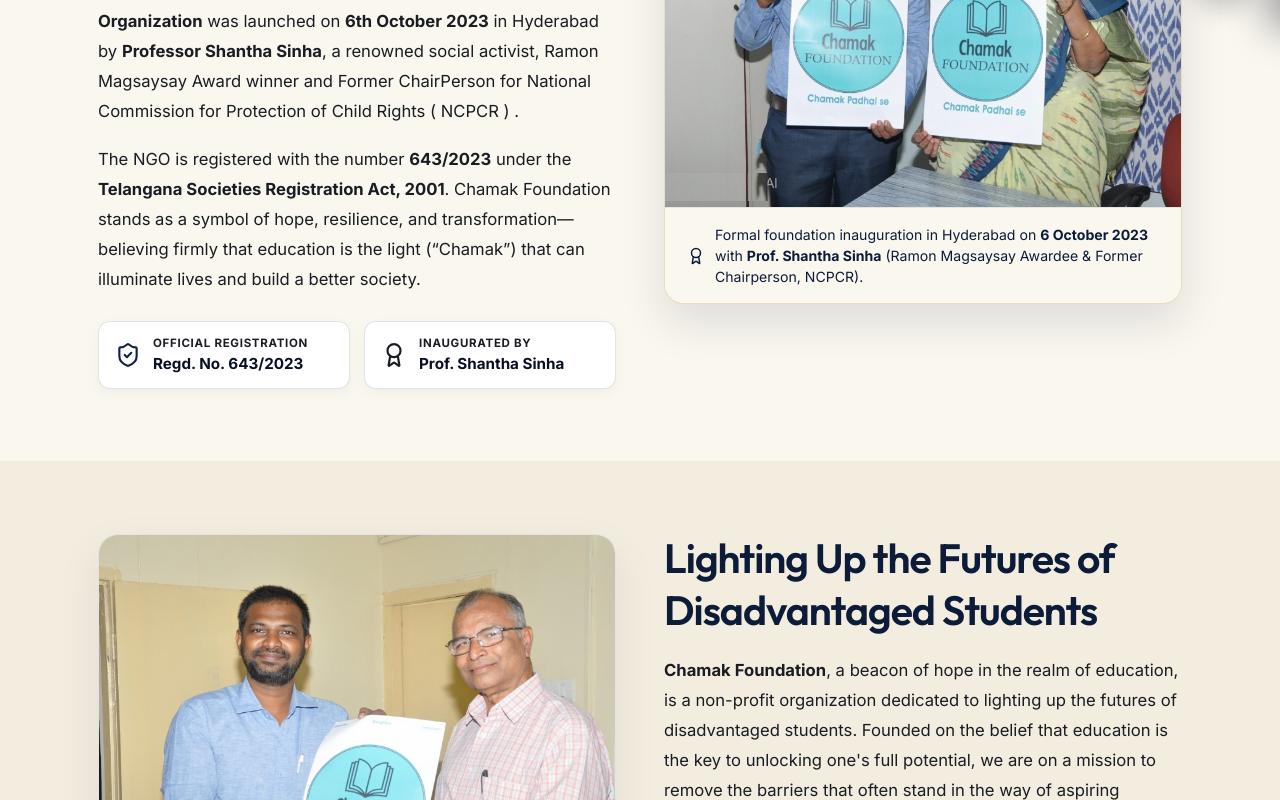
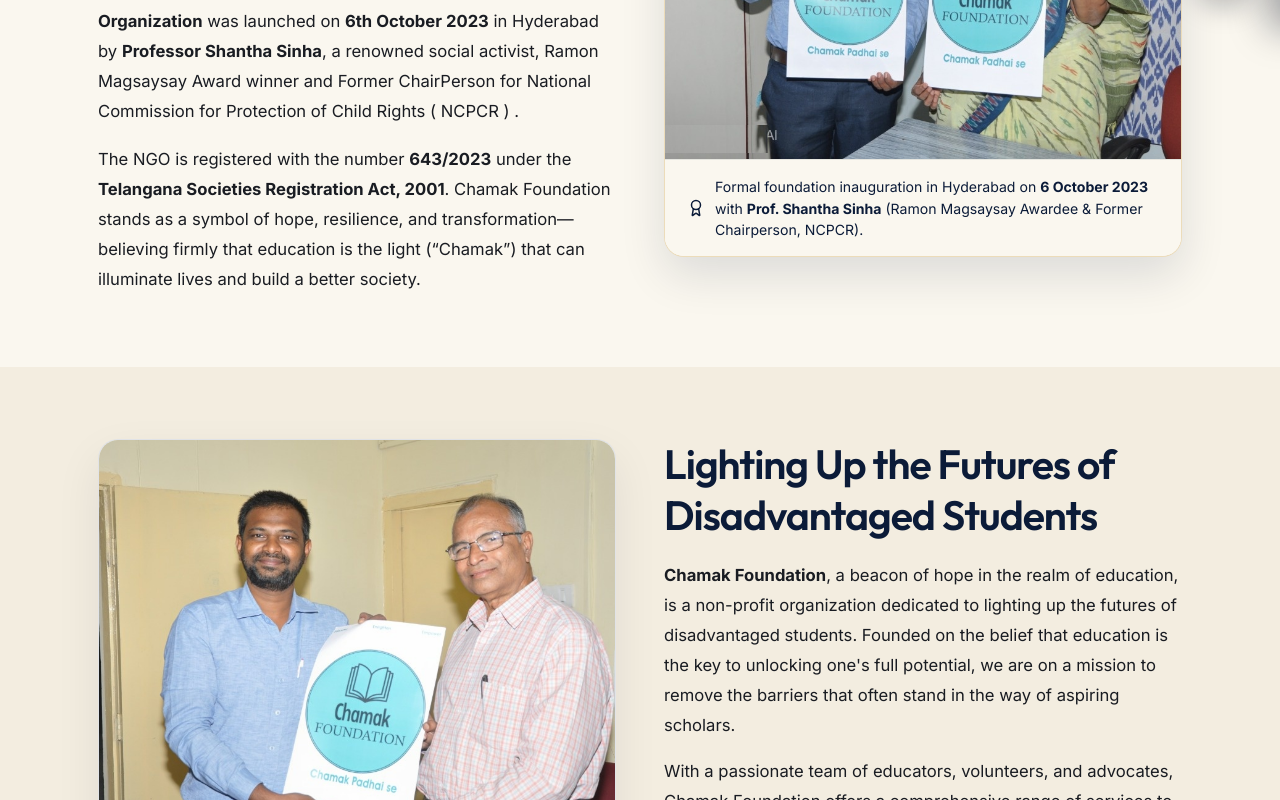
Before and after one commit to SAIKRISHNACHANDA/chamakfoundation.org, a Next.js app: page /about in a window 1280 px wide. Shown: the part 772-1572 px from the top of the page. Built offline with nearby package versions, Linux system fonts and the light colour scheme.

Commit message:
content(about, sdg): remove duplicate registration/launch badges and Link 01-03 pills

```diff
--- a/src/app/about/page.js
+++ b/src/app/about/page.js
@@ -4,7 +4,6 @@ import PageHero from "@/components/PageHero";
 import {
   Sparkles,
   ArrowRight,
-  ShieldCheck,
   Award,
 } from "lucide-react";
 
@@ -70,58 +69,9 @@ export default function AboutPage() {
                 <strong>Chamak Foundation (Chamak Padhai Se) Non-Profit Organization</strong> was launched on <strong>6th October 2023</strong> in Hyderabad by <strong>Professor Shantha Sinha</strong>, a renowned social activist, Ramon Magsaysay Award winner and Former ChairPerson for National Commission for Protection of Child Rights ( NCPCR ) .
               </p>
 
-              <p style={{ color: "var(--ink-700)", lineHeight: 1.8, fontSize: "1.04rem", marginBottom: "26px" }}>
+              <p style={{ color: "var(--ink-700)", lineHeight: 1.8, fontSize: "1.04rem", marginBottom: 0 }}>
                 The NGO is registered with the number <strong>643/2023</strong> under the <strong>Telangana Societies Registration Act, 2001</strong>. Chamak Foundation stands as a symbol of hope, resilience, and transformation—believing firmly that education is the light (&ldquo;Chamak&rdquo;) that can illuminate lives and build a better society.
               </p>
-
-              {/* Registration & Launch Badges */}
-              <div style={{ display: "grid", gridTemplateColumns: "repeat(auto-fit, minmax(220px, 1fr))", gap: "14px" }}>
-                <div
-                  style={{
-                    display: "flex",
-                    alignItems: "center",
-                    gap: "12px",
-                    background: "#ffffff",
-                    border: "1px solid rgba(11,27,56,0.12)",
-                    borderRadius: "12px",
-                    padding: "12px 16px",
-                    boxShadow: "0 4px 14px rgba(11,27,56,0.04)",
-                  }}
-                >
-                  <ShieldCheck size={26} style={{ color: "var(--navy-800)", flexShrink: 0 }} />
-                  <div>
-                    <div style={{ fontSize: "0.72rem", textTransform: "uppercase", letterSpacing: "0.06em", color: "var(--gold-700)", fontWeight: 700 }}>
-                      Official Registration
-                    </div>
-                    <div style={{ fontSize: "0.95rem", fontWeight: 800, color: "var(--navy-950)" }}>
-                      Regd. No. 643/2023
-                    </div>
-                  </div>
-                </div>
-
-                <div
-                  style={{
-                    display: "flex",
-                    alignItems: "center",
-                    gap: "12px",
-                    background: "#ffffff",
-                    border: "1px solid rgba(11,27,56,0.12)",
-                    borderRadius: "12px",
-                    padding: "12px 16px",
-                    boxShadow: "0 4px 14px rgba(11,27,56,0.04)",
-                  }}
-                >
-                  <Award size={26} style={{ color: "var(--gold-600)", flexShrink: 0 }} />
-                  <div>
-                    <div style={{ fontSize: "0.72rem", textTransform: "uppercase", letterSpacing: "0.06em", color: "var(--gold-700)", fontWeight: 700 }}>
-                      Inaugurated By
-                    </div>
-                    <div style={{ fontSize: "0.95rem", fontWeight: 800, color: "var(--navy-950)" }}>
-                      Prof. Shantha Sinha
-                    </div>
-                  </div>
-                </div>
-              </div>
             </div>
 
             {/* Right Column: Launch Ceremony Photo */}
```
Also changed, not shown: src/app/sustainable-development-goals/page.js (+0 -15 lines).
